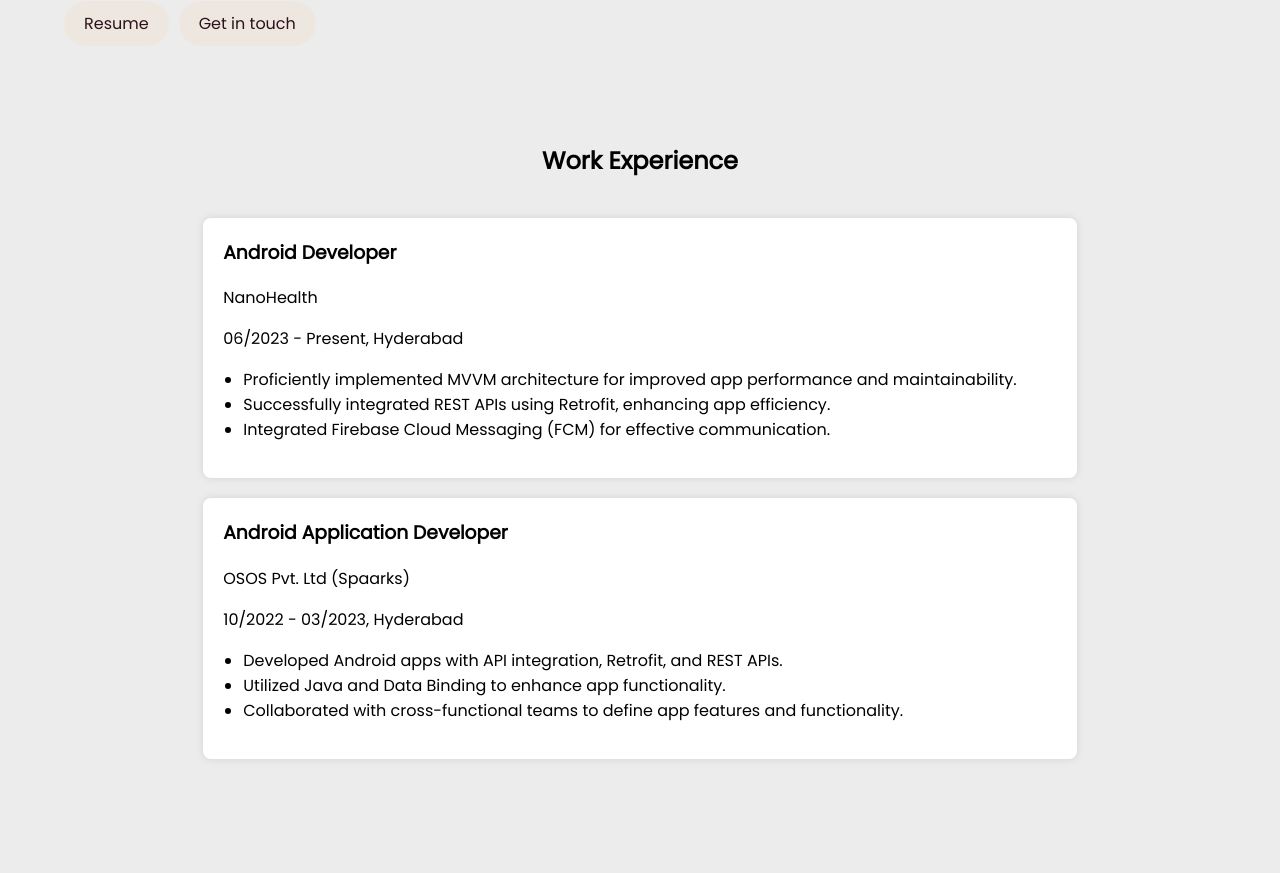
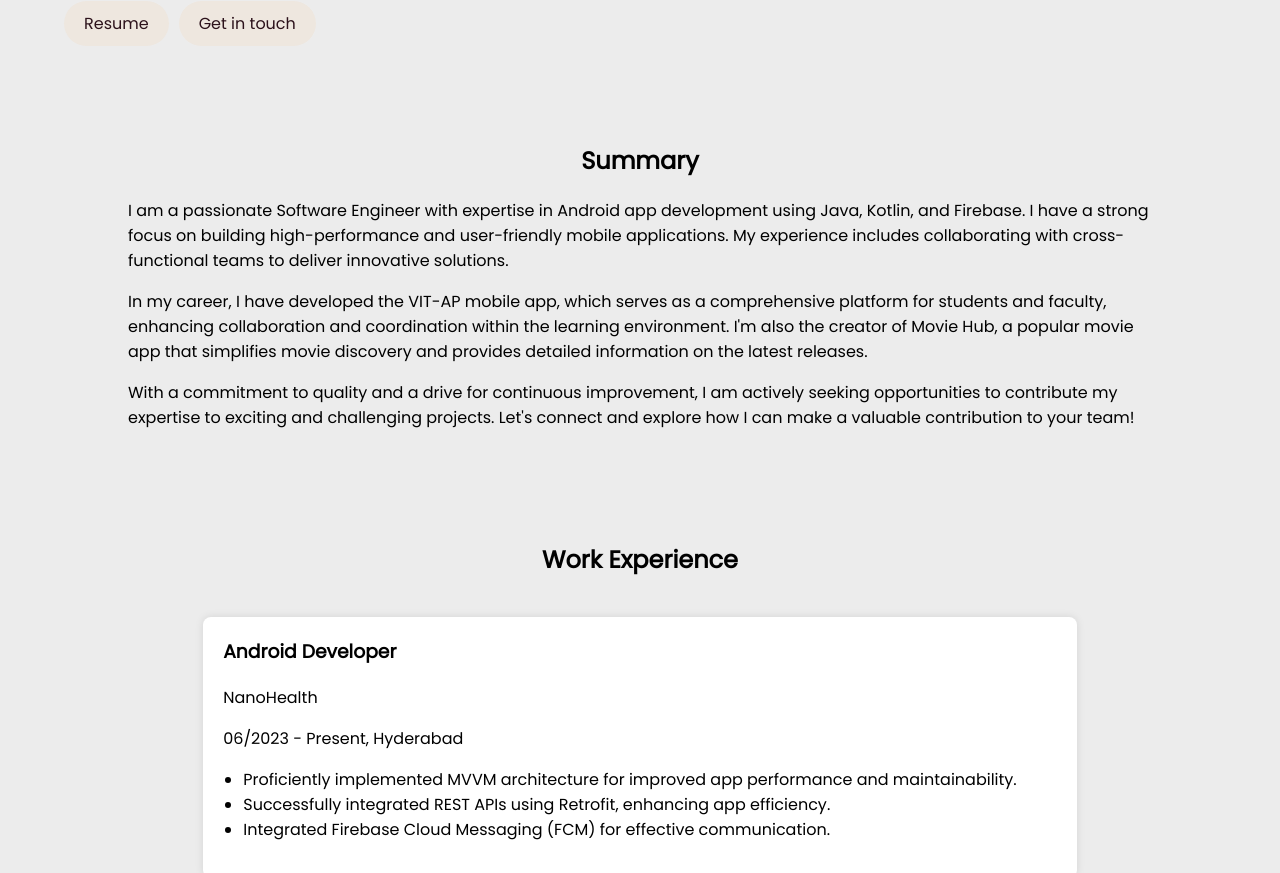
Before and after one commit to sai123gopal/sai_gopal_resume, a website: page public/index.html in a window 1280 px wide. Shown: the part 576-1449 px from the top of the page. Drawn offline with Linux system fonts and the light colour scheme.

Commit message:
added summery

```diff
--- a/public/index.html
+++ b/public/index.html
@@ -85,7 +85,11 @@
             <img alt="Developer Image" src="images/Designer.gif">
         </section>
 
-        <!-- <h2>Summary</h2>
+
+    </section>
+
+    <section class="mysummary">
+    <h2>Summary</h2>
         <p>I am a passionate Software Engineer with expertise in Android app development using Java, Kotlin, and
             Firebase. I have a strong focus on building high-performance and user-friendly mobile applications. My
             experience includes collaborating with cross-functional teams to deliver innovative solutions.</p>
@@ -95,8 +99,11 @@
             latest releases.</p>
         <p>With a commitment to quality and a drive for continuous improvement, I am actively seeking opportunities to
             contribute my expertise to exciting and challenging projects. Let's connect and explore how I can make a
-            valuable contribution to your team!</p> -->
+            valuable contribution to your team!</p>
     </section>
+
+
+
 
     <section id="experience" class=".fade-in">
         <h2>Work Experience</h2>
@@ -394,7 +401,7 @@
                 <img src="images/github_icon_small.png" alt="GitHub" title="GitHub">
             </a>
             <a href="https://www.linkedin.com/in/sai-gopal-384743186/" target="_blank">
-                <img src="images/linked_in_icon.png" alt="LinkedIn" title="LinkedIn">
+                <img src="images/linkedin_icon.svg" alt="LinkedIn" title="LinkedIn">
             </a>
             <a href="https://www.instagram.com/saigopal_sai/" target="_blank">
                 <img src="images/instagram_icon.png" alt="Instagram" title="Instagram">
--- a/public/styles.css
+++ b/public/styles.css
@@ -272,6 +272,14 @@ nav {
     margin-top: 10px;
     width: 20%;
   }
+}
+
+.mysummary{
+  text-align: left;
+  margin-left: auto;
+  margin-right: auto;
+  width: 80%;
+  align-items: center;
 }
 
 .summary {
@@ -633,8 +641,8 @@ h2 {
 .social-icons a {
   display: block;
   transition: transform 0.2s, filter 0.2s;
-  width: 50px; /* Set a fixed width */
-  height: 50px; /* Set a fixed height */
+  width: 40px; /* Set a fixed width */
+  height: 40px; /* Set a fixed height */
   overflow: hidden; /* Hide any excess image content */
 }
 
```
Also changed, not shown: public/images/black br.webp (deleted), public/images/github_icon.png (deleted), public/images/immigpt.webp (deleted), public/images/linked_in_icon.png (deleted), public/images/linkedin_icon.svg (added), public/images/vitap.webp (deleted), 1 other file.
